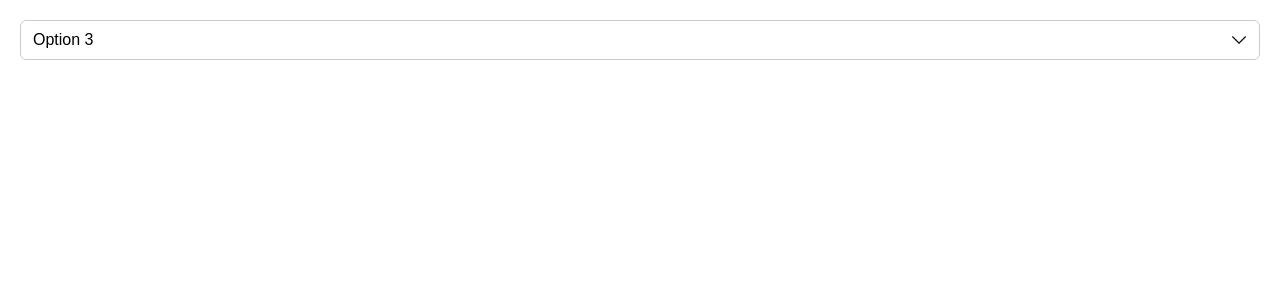
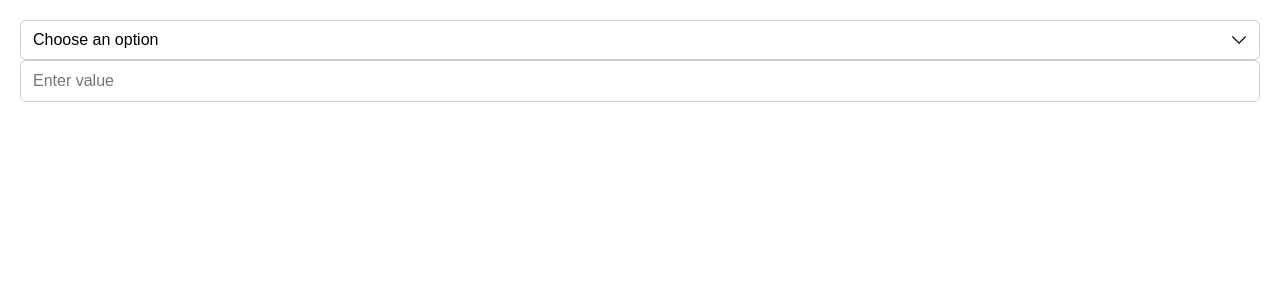
Before and after one commit to codernivas/design_system, a React (Create React App) app: page / in a window 1280 px wide. Shown: the top 300 px of the page. Built offline with nearby package versions, Linux system fonts and the light colour scheme.

Commit message:
custom input

```diff
--- a/src/App.tsx
+++ b/src/App.tsx
@@ -1,22 +1,25 @@
 import React, { useState } from "react"
 import CustomDropdown from "./components/CustomDropdown/CustomDropdown"
+import CustomInput from "./components/CustomInput/CustomInput"
 
 function App() {
-  const [selected, setSelected] = useState<string | number | null>("3");
+  const [selected, setSelected] = useState<string | number | null>(null)
 
   const options = [
     { label: "Option 1", value: "1" },
     { label: "Option 2", value: "2" },
     { label: "Option 3", value: "3" },
-  ];
+  ]
 
   const handleDropdownChange = (value: string | number | null) => {
-    setSelected(value);
-    console.log("Selected:", value);
-  };
+    setSelected(value)
+    console.log("Selected:", value)
+  }
+
+  const [value, setValue] = useState<string | number>("")
 
   return (
-    <div style={{  margin: "0 auto", padding: "20px" }}>
+    <div style={{ margin: "0 auto", padding: "20px" }}>
       <CustomDropdown
         data={options}
         value={selected}
@@ -28,6 +31,16 @@ function App() {
         placeholder="Choose an option"
       />
 
+      <CustomInput
+        value={value}
+        onChange={(val) => setValue(val)}
+        placeholder="Enter value"
+        // prefix={true}
+        // suffix={true}
+        // prefixImg="/asset/user.png"
+        // suffixImg="/asset/down-arrow.png"
+        type="text" // or "text"
+      />
     </div>
   )
 }
--- /dev/null
+++ b/src/components/CustomInput/CustomInput.tsx
@@ -0,0 +1,60 @@
+import React from "react";
+import "./customInput.css";
+
+interface CustomInputProps {
+  value: string | number;
+  onChange: (value: string | number) => void;
+  placeholder?: string;
+  type?: "text" | "number";
+  prefix?: boolean;
+  suffix?: boolean;
+  prefixImg?: string;
+  suffixImg?: string;
+}
+
+const CustomInput: React.FC<CustomInputProps> = ({
+  value,
+  onChange,
+  placeholder = "",
+  type = "text",
+  prefix = false,
+  suffix = false,
+  prefixImg,
+  suffixImg,
+}) => {
+const handleChange = (e: React.ChangeEvent<HTMLInputElement>) => {
+    const val = e.target.value;
+
+    if (type === "number") {
+      // Only allow: empty string, -, -1, 0, 0.5, -0.5, etc.
+      const regex = /^-?\d*(\.\d*)?$/;
+      if (val === "" || regex.test(val)) {
+        onChange(val === "" || val === "-" || val === "." || val === "-." ? val : Number(val));
+      }
+    } else {
+      onChange(val);
+    }
+  };
+
+  return (
+    <div className="custom-input-container">
+      {prefix && prefixImg && (
+        <img src={prefixImg} alt="prefix" className="prefix-icon" />
+      )}
+
+      <input
+        className={`custom-input ${prefix ? "has-prefix" : ""} ${suffix ? "has-suffix" : ""}`}
+        type="text" // Use "text" to handle manual validation
+        value={value}
+        onChange={handleChange}
+        placeholder={placeholder}
+      />
+
+      {suffix && suffixImg && (
+        <img src={suffixImg} alt="suffix" className="suffix-icon" />
+      )}
+    </div>
+  );
+};
+
+export default CustomInput;
--- /dev/null
+++ b/src/components/CustomInput/customInput.css
@@ -0,0 +1,48 @@
+.custom-input-container {
+  position: relative;
+  width: 100%;
+  box-sizing: border-box;
+}
+
+.custom-input {
+  width: 100%;
+  height: 42px;
+  font-size: 16px;
+  border: 1px solid #ccc;
+  border-radius: 6px;
+  padding: 10px 12px;
+  box-sizing: border-box;
+  transition: border 0.3s ease;
+}
+
+.custom-input:focus {
+  border-color: #007bff;
+  outline: none;
+  box-shadow: 0 0 4px rgba(0, 123, 255, 0.3);
+}
+
+.has-prefix {
+  padding-left: 42px;
+}
+
+.has-suffix {
+  padding-right: 42px;
+}
+
+.prefix-icon,
+.suffix-icon {
+  position: absolute;
+  top: 50%;
+  transform: translateY(-50%);
+  height: 20px;
+  width: 20px;
+  pointer-events: none;
+}
+
+.prefix-icon {
+  left: 10px;
+}
+
+.suffix-icon {
+  right: 10px;
+}
```
